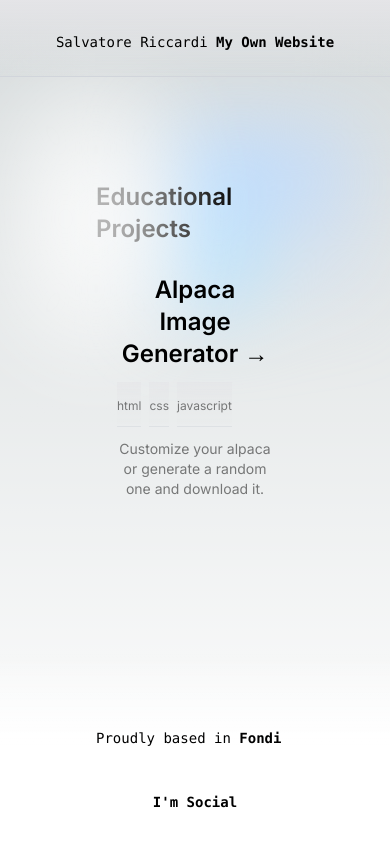
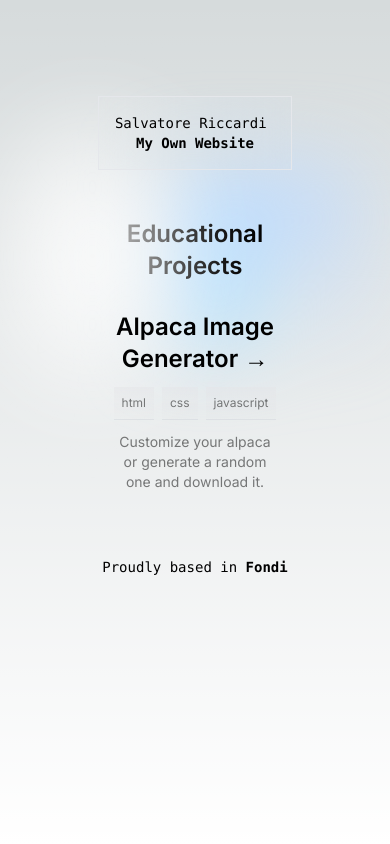
Before and after one commit to salvatorericcardi/salvatorericcardi.github.io, a Next.js app: page / in a window 390 px wide. Built offline with nearby package versions, Linux system fonts and the light colour scheme.

Commit message:
fix homepage

```diff
--- a/app/page.tsx
+++ b/app/page.tsx
@@ -1,14 +1,14 @@
 export default function Home() {
   return (
-    <main id="main" className="flex min-h-screen flex-col items-center justify-between p-24">
-      <div className="z-10 max-w-5xl w-full items-center justify-between font-mono text-sm lg:flex">
-        <div className="fixed left-0 top-0 flex w-full justify-center border-b border-gray-300 bg-gradient-to-b from-zinc-200 pb-6 pt-8 backdrop-blur-2xl dark:border-neutral-800 dark:bg-zinc-800/30 dark:from-inherit lg:static lg:w-auto  lg:rounded-xl lg:border lg:bg-gray-200 lg:p-4 lg:dark:bg-zinc-800/30">
+    <main id="main" className="flex min-h-screen flex-col items-center p-24 gap-y-6">
+      <div className="flex flex-col justify-between z-10 max-w-5xl w-full items-center justify-between font-mono text-sm lg:flex-row md:flex-row">
+        <div className="flex flex-col w-auto justify-center border border-gray-200 from-zinc-200 p-4 backdrop-blur-2xl dark:border-neutral-800 dark:bg-zinc-800/30 dark:from-inherit lg:flex-row lg:static lg:w-auto lg:rounded-xl lg:border lg:bg-gray-200 lg:bg-gradient-to-b lg:p-4 lg:dark:bg-zinc-800/30 md:flex-row md:bg-transparent md:border md:bg-gray-200 md:p-4 md:rounded-xl md:border md:dark:bg-zinc-800/30">
           Salvatore Riccardi&nbsp;
-          <code className="font-mono font-bold">My Own Website</code>
+          <code className="font-mono font-bold text-center">My Own Website</code>
         </div>
-        <div className="fixed bottom-0 left-0 flex h-48 w-full items-end justify-center bg-gradient-to-t from-white via-white dark:from-black dark:via-black lg:static lg:h-auto lg:w-auto lg:bg-none">
+        <div className="hidden w-auto pb-6 pt-8 lg:static lg:h-auto lg:w-auto lg:p-4 lg:bg-none lg:block md:p-4 md:block">
           <a
-            className="pointer-events-none flex place-items-center gap-2 p-8 font-bold lg:pointer-events-auto lg:p-4"
+            className="pointer-events-none p-8 font-bold lg:pointer-events-auto lg:p-4 md:p-4"
             href="https://www.linkedin.com/in/salvatore-riccardi/"
             target="_blank"
           >
@@ -16,29 +16,29 @@ export default function Home() {
           </a>
         </div>
       </div>
-      <div className="flex flex-col items-center">
+      <div className="flex flex-col items-center text-center my-6">
         <div className="relative flex place-items-center before:absolute before:h-[300px] before:w-full sm:before:w-[480px] before:-translate-x-1/2 before:rounded-full before:bg-gradient-radial before:from-white before:to-transparent before:blur-2xl before:content-[''] after:absolute after:-z-20 after:h-[180px] after:w-full sm:after:w-[240px] after:translate-x-1/3 after:bg-gradient-conic after:from-sky-200 after:via-blue-200 after:blur-2xl after:content-[''] before:dark:bg-gradient-to-br before:dark:from-transparent before:dark:to-blue-700 before:dark:opacity-10 after:dark:from-sky-900 after:dark:via-[#0141ff] after:dark:opacity-40 before:lg:h-[360px] z-[-1]">
           <h2 className="mb-3 text-2xl font-semibold">Educational Projects</h2>
         </div>
-        <div className="mb-32 grid text-center lg:max-w-5xl lg:w-full lg:mb-0 lg:grid-cols-4 lg:text-left">
+        <div className="grid text-center lg:max-w-5xl lg:w-full lg:mb-0 lg:grid-cols-4 lg:text-left">
           <a
             href="https://salvatorericcardi.github.io/alpaca-generator"
             className="group rounded-lg border border-transparent px-5 py-4 transition-colors hover:border-gray-300 hover:bg-gray-100 hover:dark:border-neutral-700 hover:dark:bg-neutral-800/30"
           >
-            <h2 className={`mb-3 text-2xl font-semibold`}>
+            <h2 className="mb-3 text-2xl font-semibold">
               Alpaca Image Generator{" "}
               <span className="inline-block transition-transform group-hover:translate-x-1 motion-reduce:transform-none">
                 &rarr;
               </span>
             </h2>
             <div className="flex flex-row gap-x-2 mb-3 text-xs opacity-50">
-              <span className="border-b border-gray-300 bg-gradient-to-b from-zinc-200 pb-3 pt-4 backdrop-blur-2xl dark:border-neutral-800 dark:bg-zinc-800/30 dark:from-inherit lg:static lg:w-auto  lg:rounded-xl lg:border lg:bg-gray-200 lg:p-2 lg:dark:bg-zinc-800/30">
+              <span className="border-b border-gray-300 bg-gradient-to-b from-zinc-200 p-2 backdrop-blur-2xl dark:border-neutral-800 dark:bg-zinc-800/30 dark:from-inherit lg:static lg:w-auto  lg:rounded-xl lg:border lg:bg-gray-200 lg:dark:bg-zinc-800/30">
                 html
               </span>
-              <span className="border-b border-gray-300 bg-gradient-to-b from-zinc-200 pb-3 pt-4 backdrop-blur-2xl dark:border-neutral-800 dark:bg-zinc-800/30 dark:from-inherit lg:static lg:w-auto  lg:rounded-xl lg:border lg:bg-gray-200 lg:p-2 lg:dark:bg-zinc-800/30">
+              <span className="border-b border-gray-300 bg-gradient-to-b from-zinc-200 p-2 backdrop-blur-2xl dark:border-neutral-800 dark:bg-zinc-800/30 dark:from-inherit lg:static lg:w-auto  lg:rounded-xl lg:border lg:bg-gray-200 lg:dark:bg-zinc-800/30">
                 css
               </span>
-              <span className="border-b border-gray-300 bg-gradient-to-b from-zinc-200 pb-3 pt-4 backdrop-blur-2xl dark:border-neutral-800 dark:bg-zinc-800/30 dark:from-inherit lg:static lg:w-auto  lg:rounded-xl lg:border lg:bg-gray-200 lg:p-2 lg:dark:bg-zinc-800/30">
+              <span className="border-b border-gray-300 bg-gradient-to-b from-zinc-200 p-2 backdrop-blur-2xl dark:border-neutral-800 dark:bg-zinc-800/30 dark:from-inherit lg:static lg:w-auto  lg:rounded-xl lg:border lg:bg-gray-200 lg:dark:bg-zinc-800/30">
                 javascript
               </span>
             </div>
@@ -49,7 +49,7 @@ export default function Home() {
         </div>
       </div>
       <div id="contacts" className="z-10 max-w-5xl w-full items-center justify-between font-mono text-sm lg:flex">
-        <div className="lg:p-4">
+        <div className="text-center lg:p-4 lg:text-start md:text-start">
           Proudly based in <strong>Fondi</strong>
         </div>
         <div className="hidden fixed bottom-0 left-0 items-center justify-center aspect-square h-48 w-full bg-gradient-to-t from-white via-white dark:from-black dark:via-black lg:static lg:h-auto lg:w-auto lg:bg-none">
```
